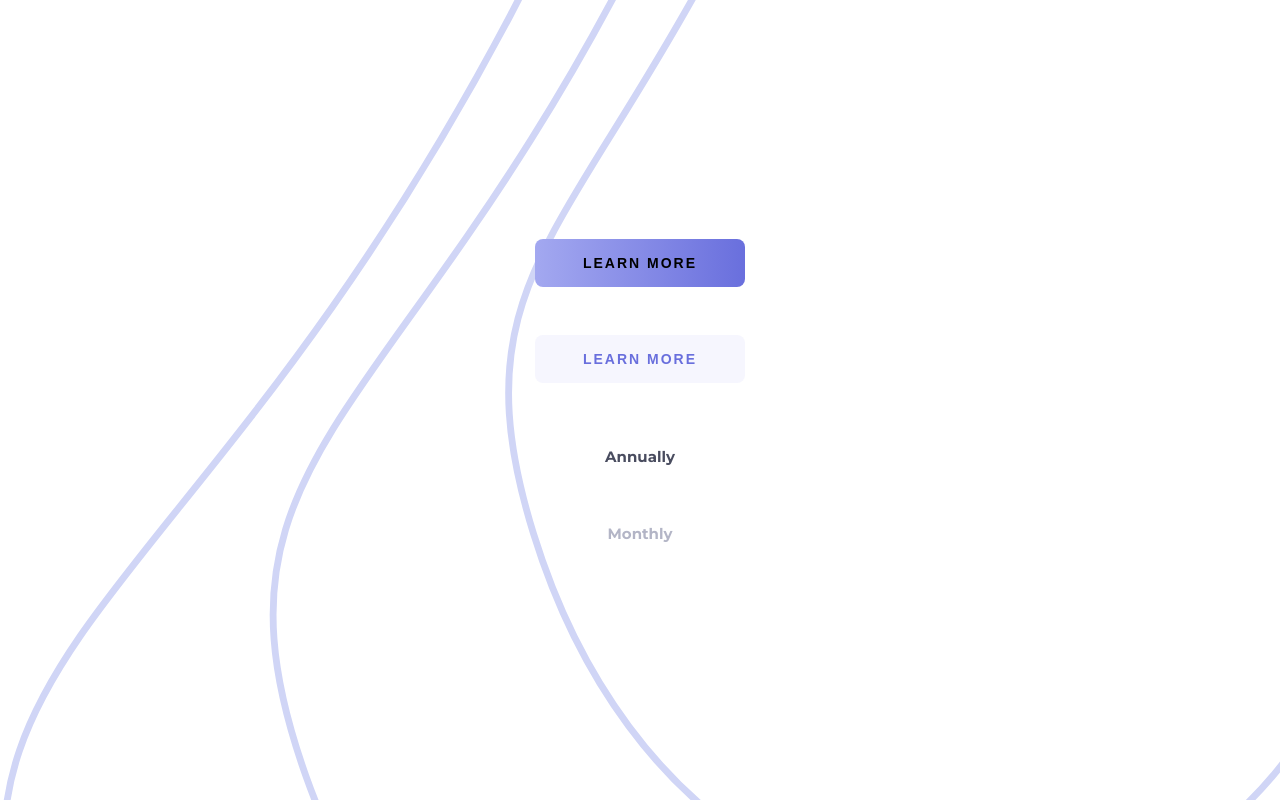
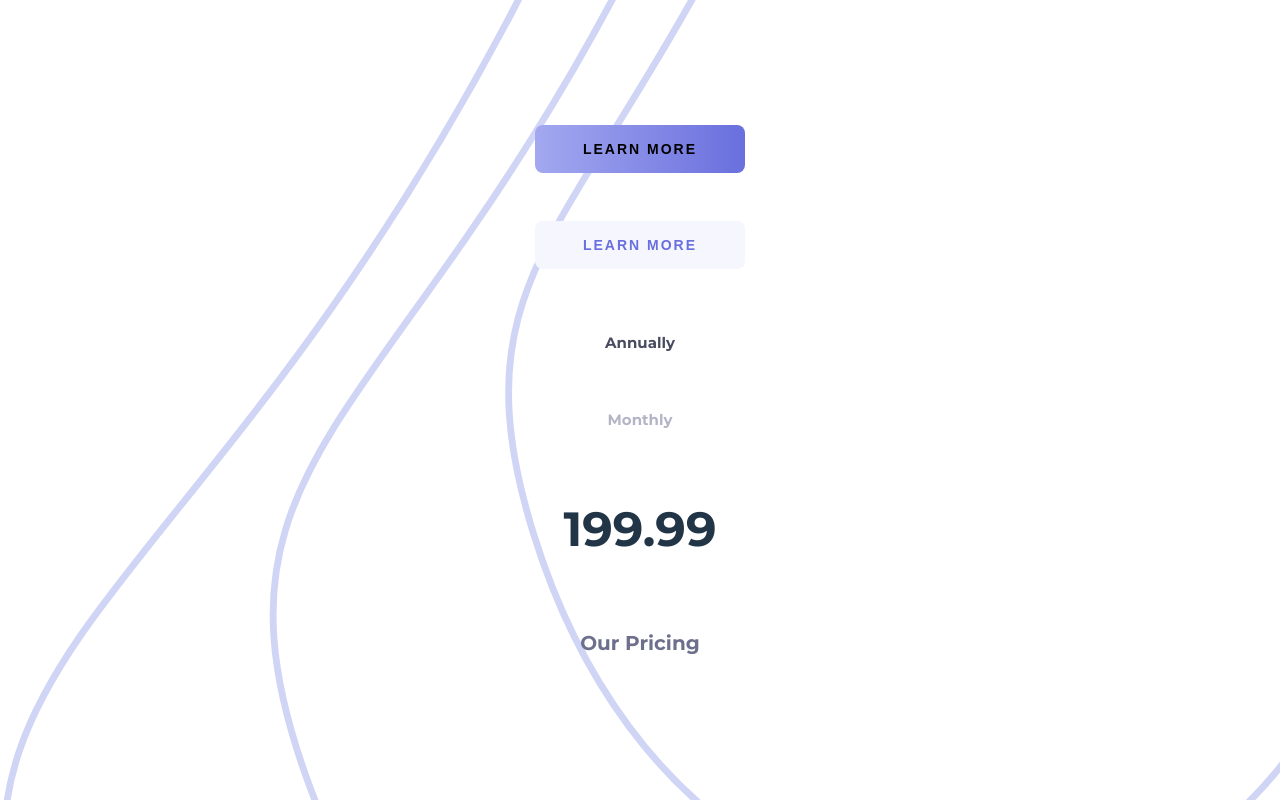
Before and after one commit to carlasofb/fm-pricing-component-with-toggle, a React (Vite) app: page / in a window 1280 px wide. Built offline with nearby package versions, Linux system fonts and the light colour scheme.

Commit message:
Adding Heading component

```diff
--- a/src/App.tsx
+++ b/src/App.tsx
@@ -1,6 +1,7 @@
 import "./App.css";
 import Button from "./components/Button/Button";
 import Text from "./components/Text/Text";
+import Heading from "./components/Heading/Heading";
 
 function App() {
   return (
@@ -18,6 +19,14 @@ function App() {
       <Text type="p" style="tinted">
         Monthly
       </Text>
+      <br />
+      <Heading level="h1" style="normal">
+        199.99
+      </Heading>
+      <br />
+      <Heading level="h2" style="tinted">
+        Our Pricing
+      </Heading>
     </div>
   );
 }
--- /dev/null
+++ b/src/components/Heading/Heading.tsx
@@ -0,0 +1,23 @@
+import { FC } from "react";
+import { HeadingProps } from "./types";
+import "./heading.scss";
+
+const Heading: FC<HeadingProps> = ({
+  level,
+  style,
+  children,
+  className = "",
+}: HeadingProps) => {
+  const Level = level;
+  const levelNumber = level[1];
+
+  return (
+    <Level
+      className={`heading heading--${levelNumber} heading--${style} ${className}`}
+    >
+      {children}
+    </Level>
+  );
+};
+
+export default Heading;
--- /dev/null
+++ b/src/components/Heading/heading.scss
@@ -0,0 +1,13 @@
+.heading {
+    &--1 {
+        font-size: 48px;
+    }
+
+    &--2 {
+        font-size: 20px;
+    }
+
+    &--tinted {
+        color: hsl(233, 13%, 49%);
+    }
+}
--- /dev/null
+++ b/src/components/Heading/types.d.ts
@@ -0,0 +1,6 @@
+export interface HeadingProps {
+    level: 'h1' | 'h2';
+    style: 'normal' | 'tinted';
+    children: string | ReactNode;
+    className?: string;
+}
```
